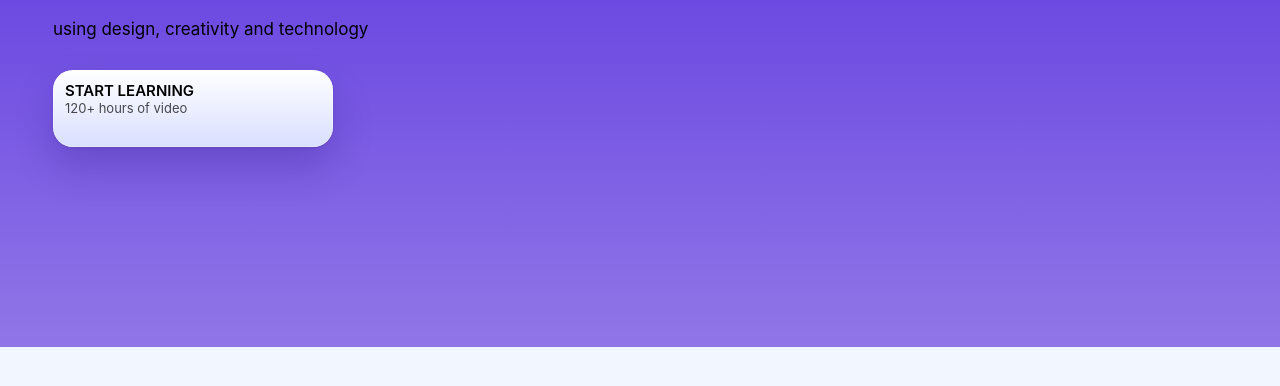
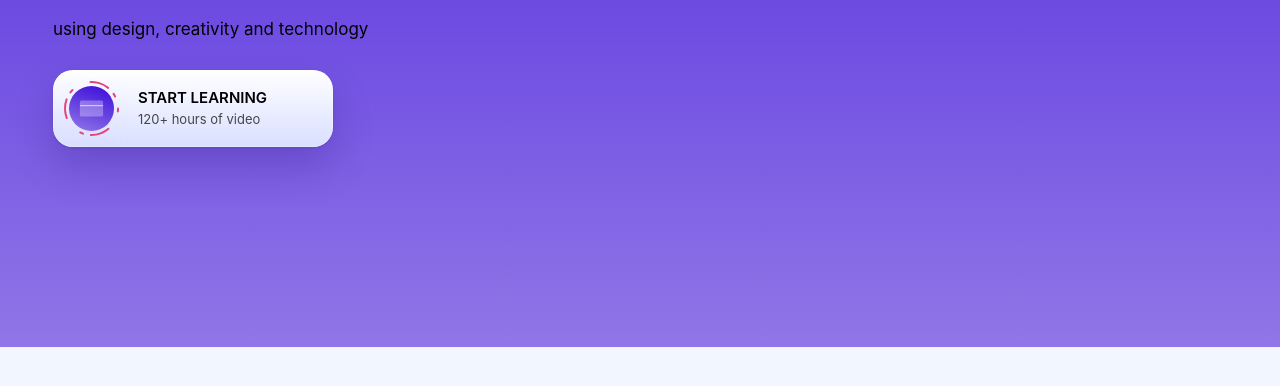
Before and after one commit to sergiovalbuena/website-reactHooks, a Gatsby site: page / in a window 1280 px wide. Shown: the part 406-792 px from the top of the page. Built offline with nearby package versions, Linux system fonts and the light colour scheme; Gatsby itself is replaced by a stand-in of ours.

Commit message:
css grid and position absolute on button

```diff
--- a/src/components/buttons/PurchaseButton.js
+++ b/src/components/buttons/PurchaseButton.js
@@ -9,8 +9,14 @@ function PurchaseButton(props){
     return(
         <Link to="/page-2">
         <Wrapper>
+            <IconWrapper>
+            <Icon src="/images/icons/credit.svg" />
+            <Ring src ="/images/icons/icon-ring.svg" />
+            </IconWrapper>
+            <TextWrapper>
             <Title>{title || "Get Prop Access"}</Title>
             <Subtitle>{subtitle || "$29 per month"}</Subtitle>
+            </TextWrapper>
         </Wrapper>
         </Link>
     )
@@ -36,6 +42,14 @@ const Wrapper = styled.div`
     background: linear-gradient(180deg, #FFF 0%, #d9dfff 100%);
     box-shadow: 0 1px 3px rgba(0,0,0,.1), 0px 20px 40px rgba(23,0,102,.2),inset 0 0 0 .5px rgba(255,255,255,.5);
     border-radius: 20px;
+    display: grid;
+    grid-template-columns: 53px auto;
+    align-items: center;
+    gap: 20px
+`
+const TextWrapper = styled.div`
+    display: grid;
+    gap: 4px
 `
 
 const Title = styled(Caption2)`
@@ -45,3 +59,25 @@ const Subtitle = styled(SmallText)`
     color: black;
     opacity: .7;
 `
+const Icon = styled.img`
+    height: 29px;
+    width: 29px;
+`;
+
+const Ring = styled.img`
+    position: absolute;
+    top: -15px;
+    left: -16px;
+`
+
+const IconWrapper = styled.div`
+    width: 45px;
+    height: 45px;
+    background: linear-gradient(200.44deg, #4316db 13.5%, #9076e7 98.2%);
+    border-radius: 50%;
+    display: grid;
+    justify-content: center;
+    align-content: center;
+    justify-self: center;
+    position: relative;
+`
```
